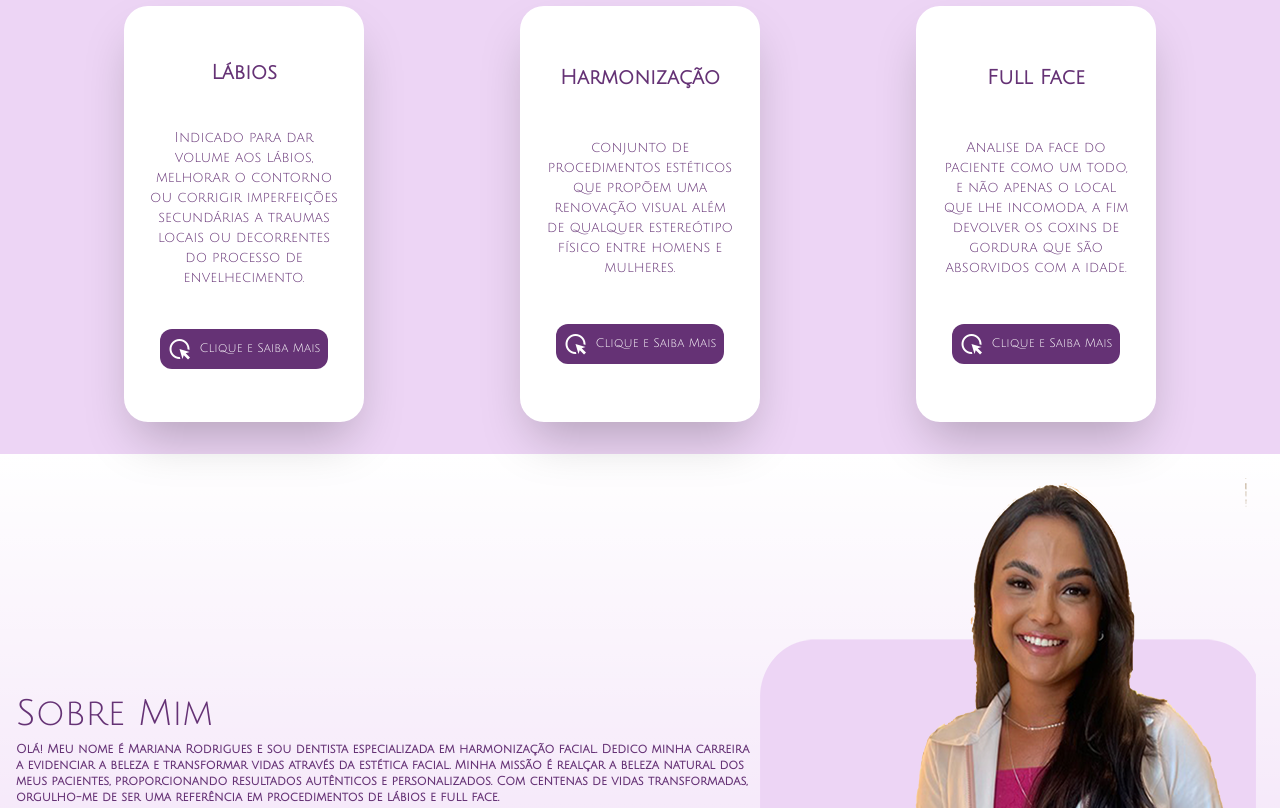
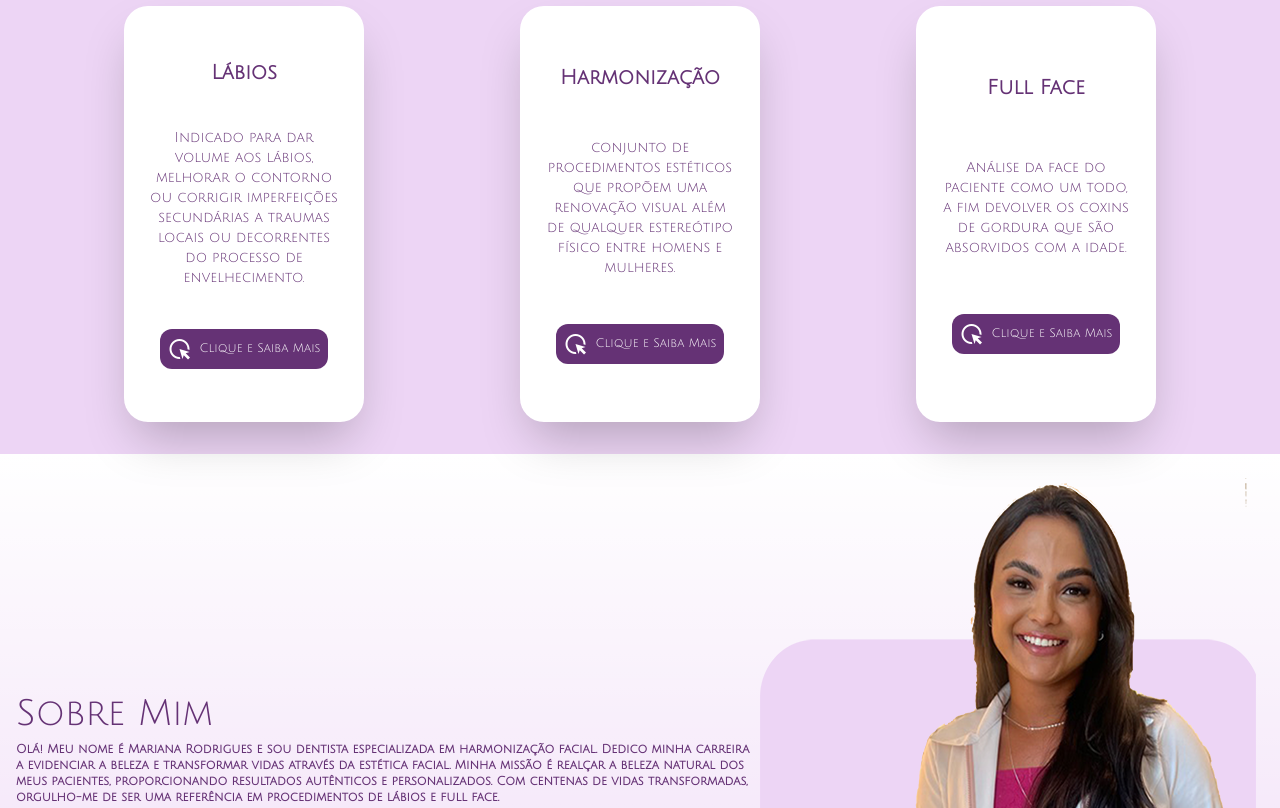
Before and after one commit to fmcnit/dramariana, a website: page index.html in a window 1280 px wide. Shown: the part 860-1668 px from the top of the page. Drawn offline with nearby package versions, Linux system fonts and the light colour scheme; a script that the page names is missing.

Commit message:
feat: modificações

```diff
--- a/index.html
+++ b/index.html
@@ -99,7 +99,7 @@
 
             <div class="card w-[15rem] h-[26rem] bg-color-text m-8 rounded-3xl text-bg-color flex flex-col justify-evenly items-center p-6 gap-3 text-center shadow-2xl --">
                 <h2 class="text-xl  font-semibold">Full Face</h2>
-                <p class="text-sm">Analise da face do paciente como um todo, e não apenas o local que lhe incomoda, a fim devolver os coxins de gordura que são absorvidos com a idade.</p>
+                <p class="text-sm">Análise da face do paciente como um todo, a fim devolver os coxins de gordura que são absorvidos com a idade.</p>
                 <div class="text-xs bg-bg-color rounded-xl p-2 ">
                     <a href="#" target="_blank" rel="noopener noreferrer" class="flex gap-2 items-center" >
                         <span class="material-symbols-outlined text-color-text">
```
